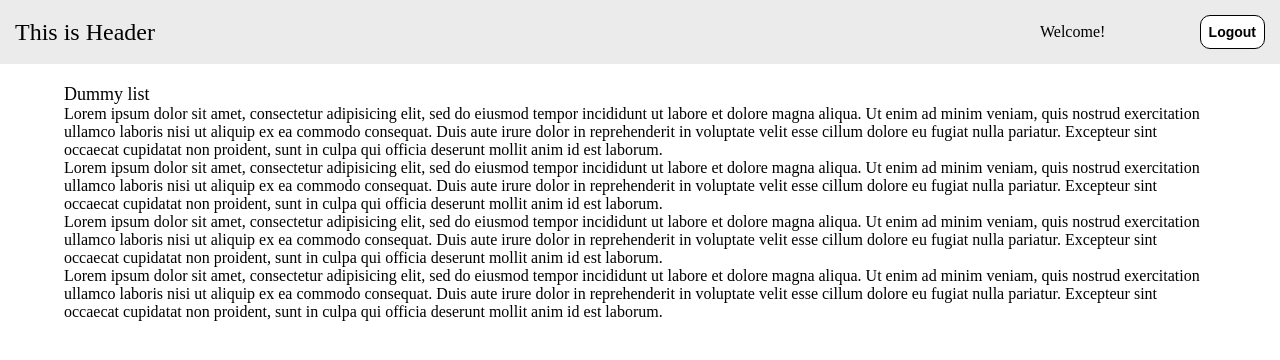
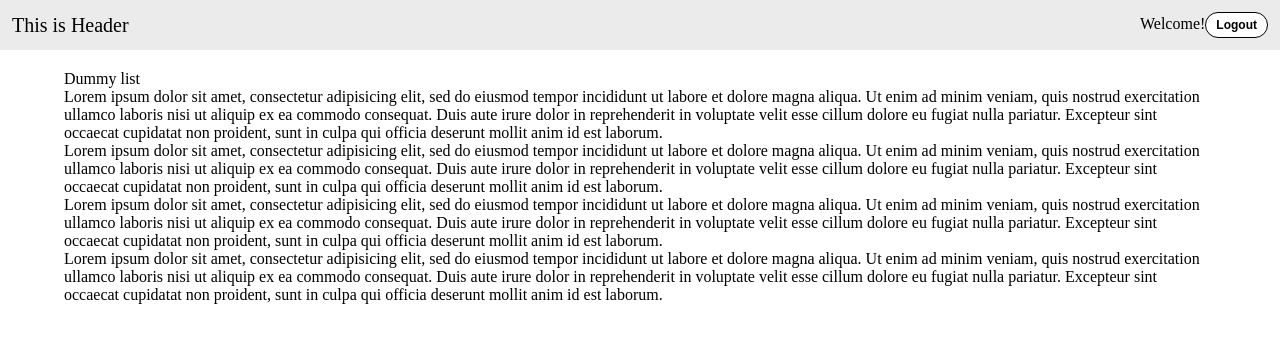
Before and after one commit to ShintaroTakahashi/storybook-with-figma, a Next.js app: page / in a window 1280 px wide. Both pictures are taken after a click on the button "Login". Shown: the top 360 px of the page. Built offline with nearby package versions, Linux system fonts and the light colour scheme.

Commit message:
fix: fix styles
見やすいように微修正

```diff
--- a/components/templates/TestPage/atoms/Button/index.tsx
+++ b/components/templates/TestPage/atoms/Button/index.tsx
@@ -1,18 +1,16 @@
-import { ReactNode } from "react";
 import styled from "styled-components";
 
 type ButtonProps = {
   ghost?: boolean; //何かしらパターンを切り替えられるものとする
 };
 
-// このジェネリクスの書き方が合っているのか分かっていない
-export const Button = styled.button.attrs<ButtonProps>(({ ghost }) => ({
+export const Button = styled.button.attrs<ButtonProps>({
   type: "button",
-}))<ButtonProps>`
+})<ButtonProps>`
   background-color: ${({ ghost }) => (ghost ? "#ffffff" : "#4fe4e4")};
-  padding: 8px;
+  padding: 5px 10px;
   border: solid 1px ${({ ghost }) => (ghost ? "#000000" : "#ffffff")};
-  border-radius: 10px;
-  font-size: 14px;
+  border-radius: 15px;
+  font-size: 12px;
   font-weight: 700;
 `;
--- a/components/templates/TestPage/atoms/Title/index.tsx
+++ b/components/templates/TestPage/atoms/Title/index.tsx
@@ -5,5 +5,5 @@ type TitleProps = {
 };
 
 export const Title = styled.h1<TitleProps>`
-  font-size: ${({ size }) => (size === "large" ? "24px" : "18px")};
+  font-size: ${({ size }) => (size === "large" ? "20px" : "16px")};
 `;
--- a/components/templates/TestPage/molecules/Header/index.tsx
+++ b/components/templates/TestPage/molecules/Header/index.tsx
@@ -18,17 +18,14 @@ export const Header: FC<HeaderProps> = ({
     <StyledHeader>
       <Title size="large">This is Header </Title>
       {isLogin ? (
-        <ButtonWrapper>
+        <div>
           <span>Welcome!</span>
           <Button onClick={onClickLogout} ghost>
             Logout
           </Button>
-        </ButtonWrapper>
+        </div>
       ) : (
-        <ButtonWrapper>
-          <Button onClick={onClickLogin}>Login</Button>
-          <Button onClick={onClickLogin}>Sign in</Button>
-        </ButtonWrapper>
+        <Button onClick={onClickLogin}>Login</Button>
       )}
     </StyledHeader>
   );
@@ -38,13 +35,6 @@ const StyledHeader = styled.header`
   display: flex;
   justify-content: space-between;
   align-items: center;
-  padding: 15px;
+  padding: 12px;
   background-color: #ebebeb;
 `;
-
-const ButtonWrapper = styled.div`
-  display: flex;
-  justify-content: space-between;
-  align-items: center;
-  min-width: 18%;
-`;
```
